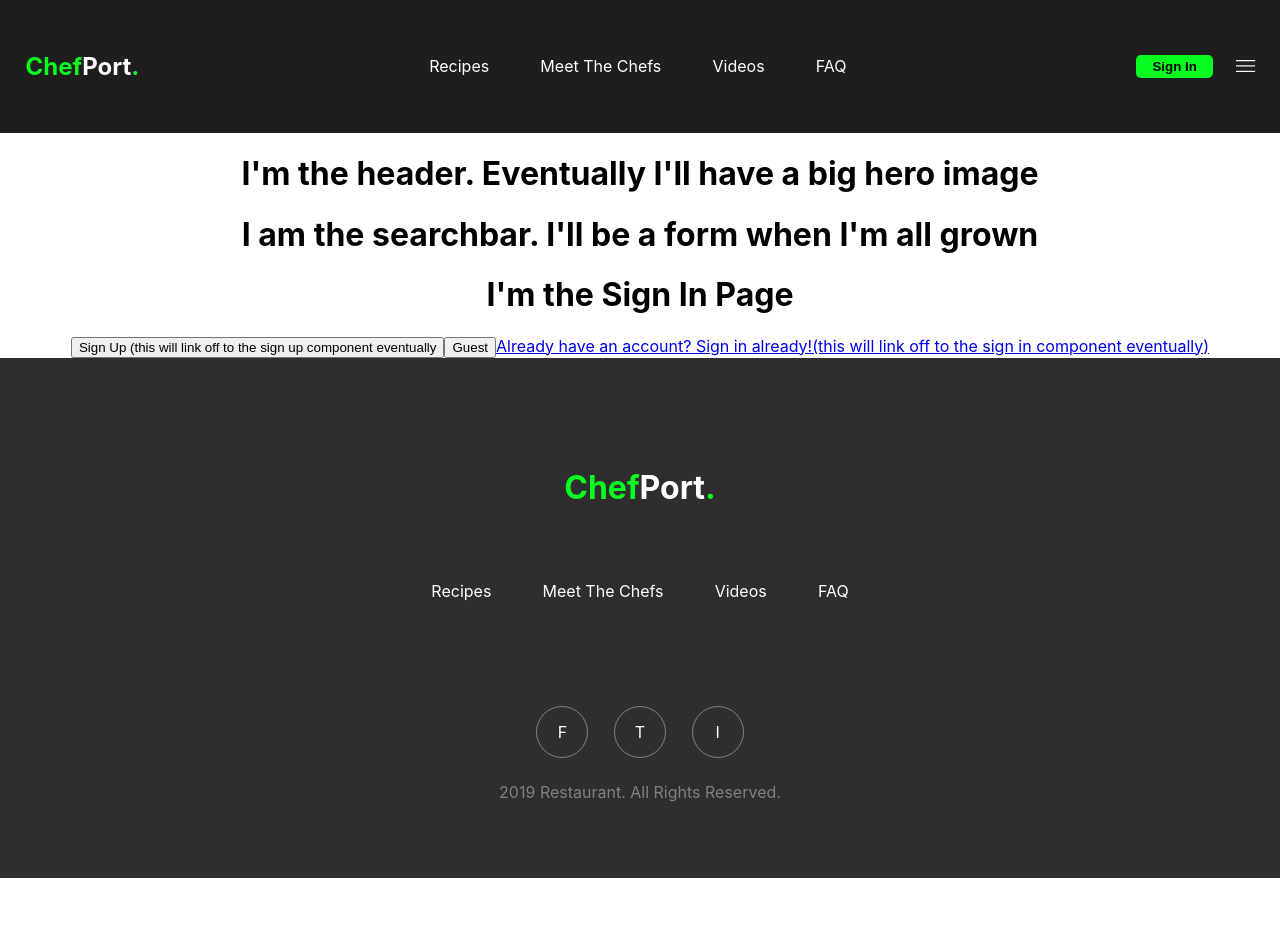
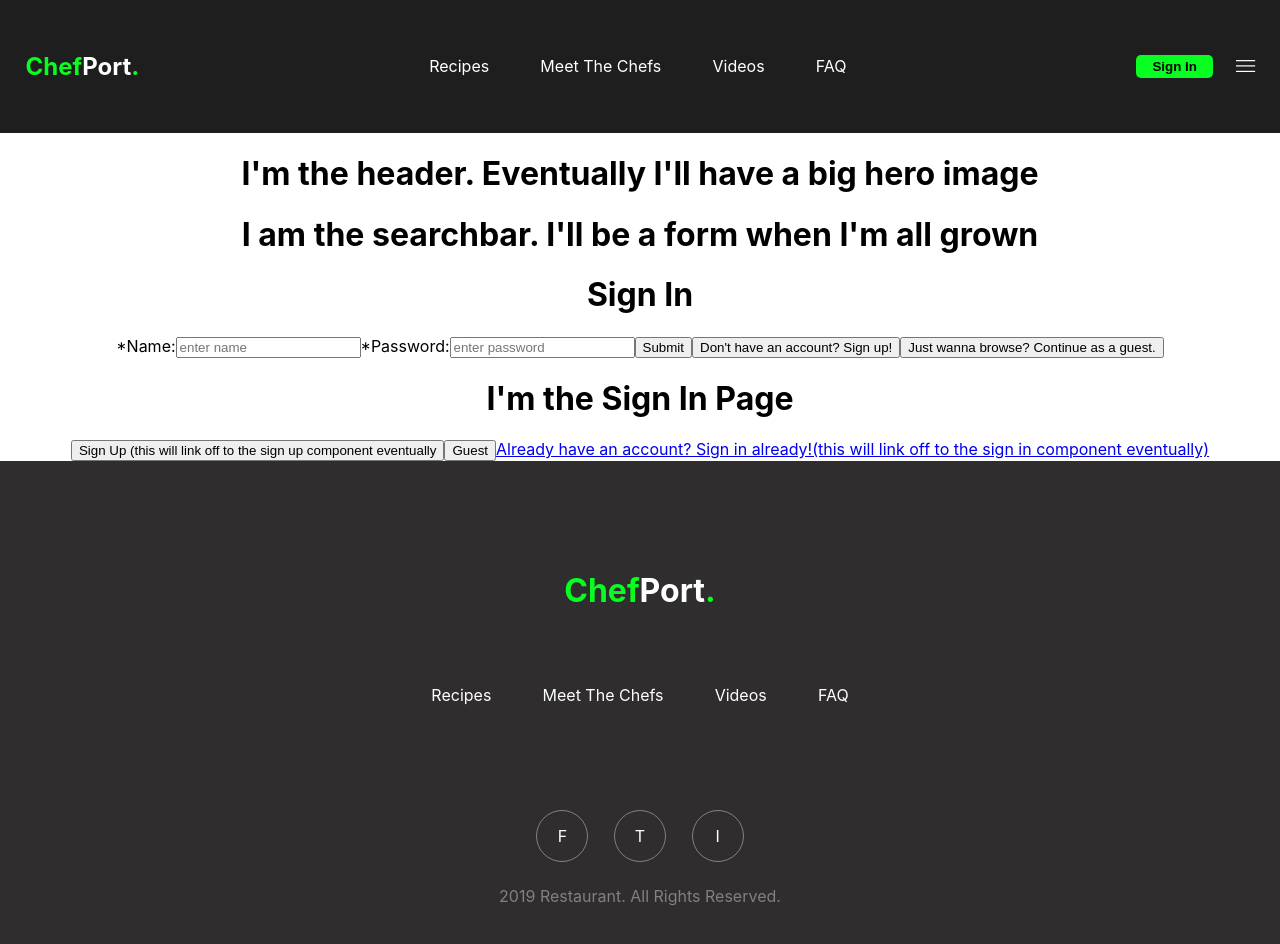
Before and after one commit to stackBlock/Chef-Portfolio-8-React-App, a React (Create React App) app in the folder chef-portfolio-app/: page /sign-in in a window 1280 px wide. Shown: the top 944 px of the page. Before the commit the page ends 878 px from the top, so only its background shows below. Built offline with nearby package versions, Linux system fonts and the light colour scheme.

Commit message:
added a sign in form / will probably need to change this up to accomodate two buttons for chef and guest

```diff
--- a/chef-portfolio-app/src/pages/SignInPage.js
+++ b/chef-portfolio-app/src/pages/SignInPage.js
@@ -5,12 +5,62 @@
 
 //decided that modals would be stretch
 
-import React from "react";
+// import React from "react";
+// import NavBar from "../universal/NavBar";
+// import Header from "../components/Header";
+// import { Link } from "react-router-dom";
+// import SearchBar from "../universal/SearchBar";
+// import Footer from "../universal/Footer";
+
+// function SignInPage(props) {
+//   const routeToHomepage = () => {
+//     props.history.push("/");
+//   };
+
+//   const routeToNewProfile = () => {
+//     props.history.push("/new-profile");
+//   };
+
+//   return (
+//     <>
+//       <NavBar />
+//       <Header />
+//       <SearchBar />
+//       <h1>I'm the Sign In Page</h1>
+//       <button onClick={routeToNewProfile}>
+//         Sign Up (this will link off to the sign up component eventually
+//       </button>
+//       <button onClick={routeToHomepage}>Guest</button>
+//       <Link to="">
+//         Already have an account? Sign in already!(this will link off to the sign
+//         in component eventually)
+//       </Link>
+//       <Footer />
+//     </>
+//   );
+// }
+
+// export default SignInPage;
+
+
+
+
+import React, {useState} from "react";
 import NavBar from "../universal/NavBar";
 import Header from "../components/Header";
 import { Link } from "react-router-dom";
+import {Formik, Form, Field} from 'formik';
+import * as Yup from 'yup';
+import axios from 'axios';
 import SearchBar from "../universal/SearchBar";
 import Footer from "../universal/Footer";
+
+
+
+const userSchema = Yup.object().shape({
+  name: Yup.string().required().min(2),
+  password: Yup.string().required().min(3)
+});
 
 function SignInPage(props) {
   const routeToHomepage = () => {
@@ -21,11 +71,78 @@ function SignInPage(props) {
     props.history.push("/new-profile");
   };
 
+  const [users, setUsers] = useState([]);
+
   return (
     <>
       <NavBar />
       <Header />
       <SearchBar />
+      <h1>Sign In</h1>
+
+      <Formik
+          initialValues={{
+            name: "",
+            password: ""
+          }}
+          onSubmit={(values, tools) => {
+            tools.resetForm();
+            axios.post('https://reqres.in/api/users', values)
+              .then(res => {
+                console.log('SUCCESSFUL', res)
+                console.log(res.data)
+
+                const userData = res.data;
+
+                setUsers([...users, userData]);
+              })
+              .catch(err => {
+                console.log('FAILURE: ', err)
+              })
+          }}
+          validationSchema={userSchema}
+          render={props => {
+            return(
+              <Form className="formContainer">
+                <label>
+                  *Name:
+                  <Field
+                    className="input inputName"
+                    name="name"
+                    type="text"
+                    placeholder="enter name"
+                  />
+                </label>
+                {props.errors.name && props.touched.name ? (
+                  <span className="red">{props.errors.name}</span>
+                ) : (
+                  ""
+                )}
+
+                <label>
+                  *Password:
+                  <Field
+                    className="input inputPassword"
+                    name="password"
+                    type="text"
+                    placeholder="enter password"
+                  />
+                </label>
+                {props.errors.password && props.touched.password ? (
+                  <span className="red">{props.errors.password}</span>
+                ) : (
+                  ""
+                )}
+
+                <input className="submitButton" type="submit"/>
+
+                <button className="signUpSwitch" onClick={routeToNewProfile}>Don't have an account? Sign up!</button>
+
+                <button className="guestSignIn" onClick={routeToHomepage}>Just wanna browse? Continue as a guest.</button>
+              </Form>
+            )
+          }}
+        />
       <h1>I'm the Sign In Page</h1>
       <button onClick={routeToNewProfile}>
         Sign Up (this will link off to the sign up component eventually
```
